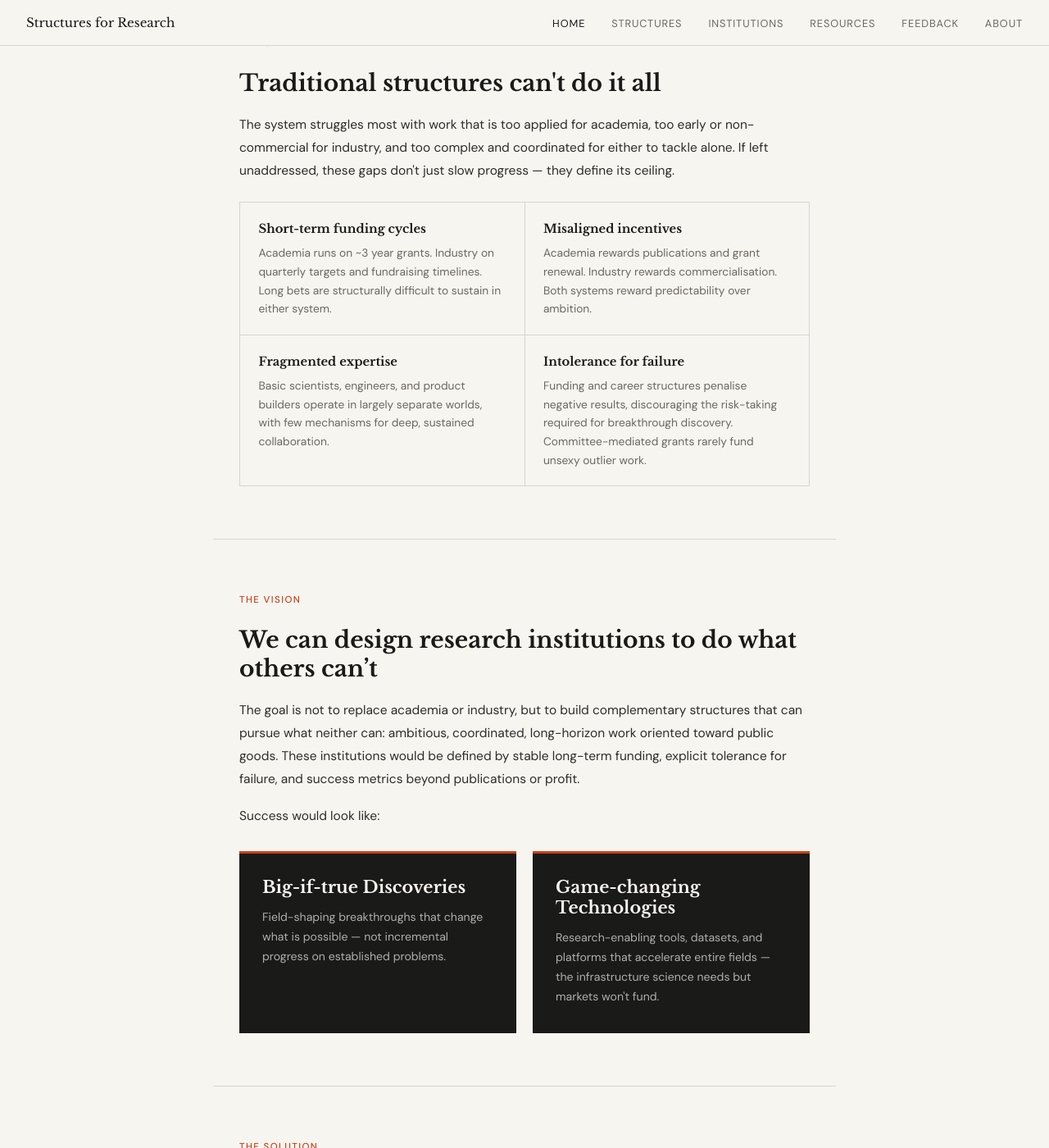
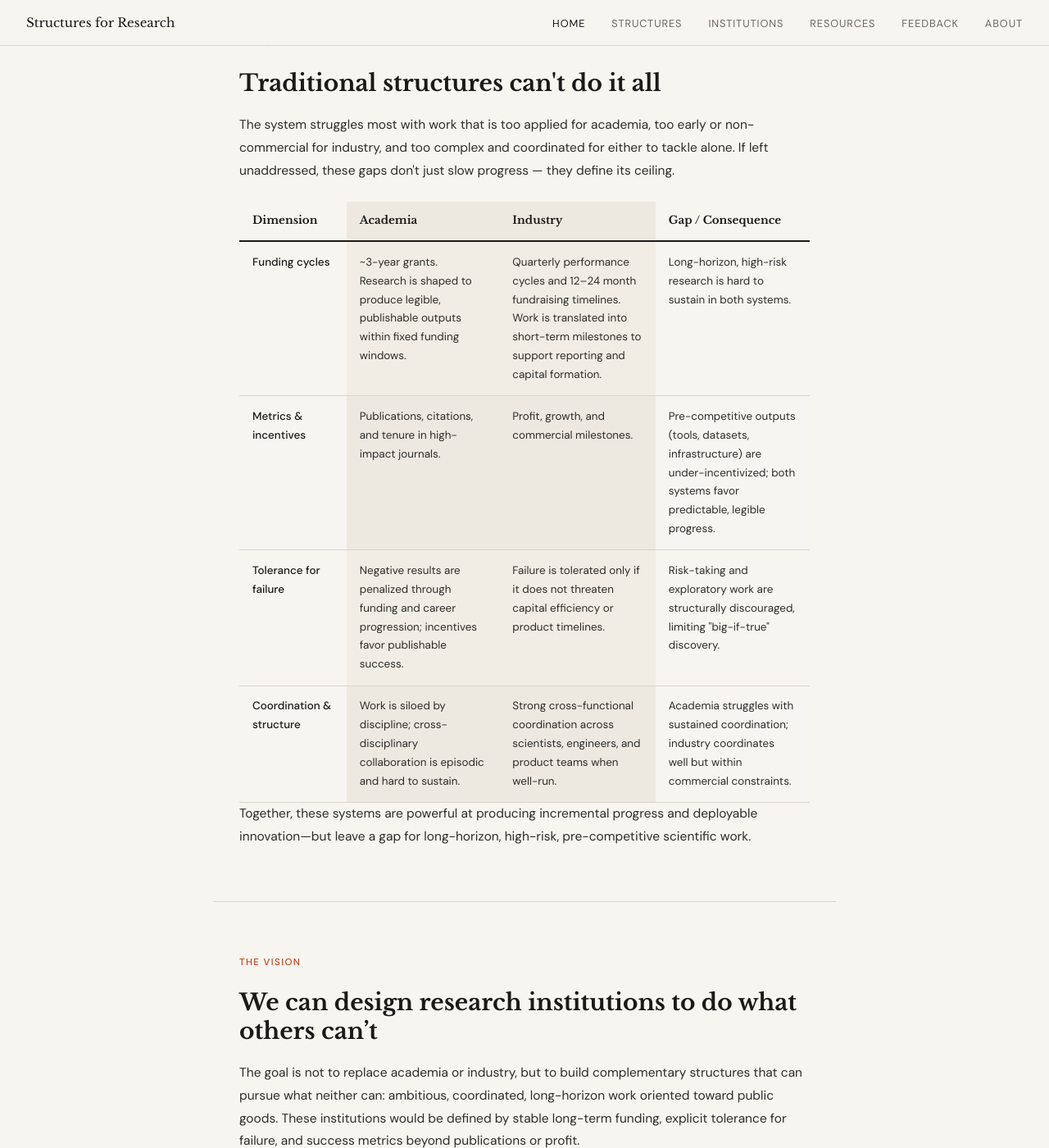
Before and after one commit to biancale4/structuresforresearch.com, a Jekyll site: the page built from index.html, in a window 1280 px wide and 1400 px high, scrolled down 1087 px. Shown: the whole window at 82% size. Built offline with Jekyll 4.4.1, drawn with Linux system fonts in a browser that asks for light colours.

Commit message:
Update index.html

```diff
--- a/index.html
+++ b/index.html
@@ -79,24 +79,45 @@ description: How alternative research structures fill the gaps left by academia
   <p class="section-label">The Gap</p>
   <h2>Traditional structures can't do it all</h2>
   <p>The system struggles most with work that is too applied for academia, too early or non-commercial for industry, and too complex and coordinated for either to tackle alone. If left unaddressed, these gaps don't just slow progress — they define its ceiling.</p>
-  <div class="two-up">
-    <div class="two-up-item">
-      <strong>Short-term funding cycles</strong>
-      <p>Academia runs on ~3 year grants. Industry on quarterly targets and fundraising timelines. Long bets are structurally difficult to sustain in either system.</p>
-    </div>
-    <div class="two-up-item">
-      <strong>Misaligned incentives</strong>
-      <p>Academia rewards publications and grant renewal. Industry rewards commercialisation. Both systems reward predictability over ambition.</p>
-    </div>
-    <div class="two-up-item">
-      <strong>Fragmented expertise</strong>
-      <p>Basic scientists, engineers, and product builders operate in largely separate worlds, with few mechanisms for deep, sustained collaboration.</p>
-    </div>
-    <div class="two-up-item">
-      <strong>Intolerance for failure</strong>
-      <p>Funding and career structures penalise negative results, discouraging the risk-taking required for breakthrough discovery. Committee-mediated grants rarely fund unsexy outlier work.</p>
-    </div>
-  </div>
+  <div style="overflow-x:auto;margin-top:1.5rem">
+  <table style="border-collapse:collapse;width:100%;font-size:.84rem;font-family:var(--sans)">
+    <thead>
+      <tr>
+        <th style="text-align:left;padding:.75rem 1rem;border-bottom:2px solid var(--ink);font-family:var(--serif);font-size:.84rem;font-weight:700;white-space:nowrap;min-width:130px">Dimension</th>
+        <th style="text-align:left;padding:.75rem 1rem;border-bottom:2px solid var(--ink);font-family:var(--serif);font-size:.84rem;font-weight:700;background:#ede9e1;min-width:180px">Academia</th>
+        <th style="text-align:left;padding:.75rem 1rem;border-bottom:2px solid var(--ink);font-family:var(--serif);font-size:.84rem;font-weight:700;background:#ede9e1;min-width:180px">Industry</th>
+        <th style="text-align:left;padding:.75rem 1rem;border-bottom:2px solid var(--ink);font-family:var(--serif);font-size:.84rem;font-weight:700;min-width:180px">Gap / Consequence</th>
+      </tr>
+    </thead>
+    <tbody>
+      <tr>
+        <td style="padding:.85rem 1rem;border-bottom:1px solid var(--rule);font-weight:500;color:var(--ink);vertical-align:top">Funding cycles</td>
+        <td style="padding:.85rem 1rem;border-bottom:1px solid var(--rule);color:#2d2d2a;vertical-align:top;background:#f2ede4">~3-year grants. Research is shaped to produce legible, publishable outputs within fixed funding windows.</td>
+        <td style="padding:.85rem 1rem;border-bottom:1px solid var(--rule);color:#2d2d2a;vertical-align:top;background:#f2ede4">Quarterly performance cycles and 12–24 month fundraising timelines. Work is translated into short-term milestones to support reporting and capital formation.</td>
+        <td style="padding:.85rem 1rem;border-bottom:1px solid var(--rule);color:#2d2d2a;vertical-align:top">Long-horizon, high-risk research is hard to sustain in both systems.</td>
+      </tr>
+      <tr style="background:#f7f5f1">
+        <td style="padding:.85rem 1rem;border-bottom:1px solid var(--rule);font-weight:500;color:var(--ink);vertical-align:top">Metrics &amp; incentives</td>
+        <td style="padding:.85rem 1rem;border-bottom:1px solid var(--rule);color:#2d2d2a;vertical-align:top;background:#ede9e1">Publications, citations, and tenure in high-impact journals.</td>
+        <td style="padding:.85rem 1rem;border-bottom:1px solid var(--rule);color:#2d2d2a;vertical-align:top;background:#ede9e1">Profit, growth, and commercial milestones.</td>
+        <td style="padding:.85rem 1rem;border-bottom:1px solid var(--rule);color:#2d2d2a;vertical-align:top;background:#f7f5f1">Pre-competitive outputs (tools, datasets, infrastructure) are under-incentivized; both systems favor predictable, legible progress.</td>
+      </tr>
+      <tr>
+        <td style="padding:.85rem 1rem;border-bottom:1px solid var(--rule);font-weight:500;color:var(--ink);vertical-align:top">Tolerance for failure</td>
+        <td style="padding:.85rem 1rem;border-bottom:1px solid var(--rule);color:#2d2d2a;vertical-align:top;background:#f2ede4">Negative results are penalized through funding and career progression; incentives favor publishable success.</td>
+        <td style="padding:.85rem 1rem;border-bottom:1px solid var(--rule);color:#2d2d2a;vertical-align:top;background:#f2ede4">Failure is tolerated only if it does not threaten capital efficiency or product timelines.</td>
+        <td style="padding:.85rem 1rem;border-bottom:1px solid var(--rule);color:#2d2d2a;vertical-align:top">Risk-taking and exploratory work are structurally discouraged, limiting "big-if-true" discovery.</td>
+      </tr>
+      <tr style="background:#f7f5f1">
+        <td style="padding:.85rem 1rem;border-bottom:1px solid var(--rule);font-weight:500;color:var(--ink);vertical-align:top">Coordination &amp; structure</td>
+        <td style="padding:.85rem 1rem;border-bottom:1px solid var(--rule);color:#2d2d2a;vertical-align:top;background:#ede9e1">Work is siloed by discipline; cross-disciplinary collaboration is episodic and hard to sustain.</td>
+        <td style="padding:.85rem 1rem;border-bottom:1px solid var(--rule);color:#2d2d2a;vertical-align:top;background:#ede9e1">Strong cross-functional coordination across scientists, engineers, and product teams when well-run.</td>
+        <td style="padding:.85rem 1rem;border-bottom:1px solid var(--rule);color:#2d2d2a;vertical-align:top;background:#f7f5f1">Academia struggles with sustained coordination; industry coordinates well but within commercial constraints.</td>
+      </tr>
+    </tbody>
+  </table>
+</div>
+  <p>Together, these systems are powerful at producing incremental progress and deployable innovation—but leave a gap for long-horizon, high-risk, pre-competitive scientific work.</p>
 </section>
 
 <section class="content" id="vision">
```
